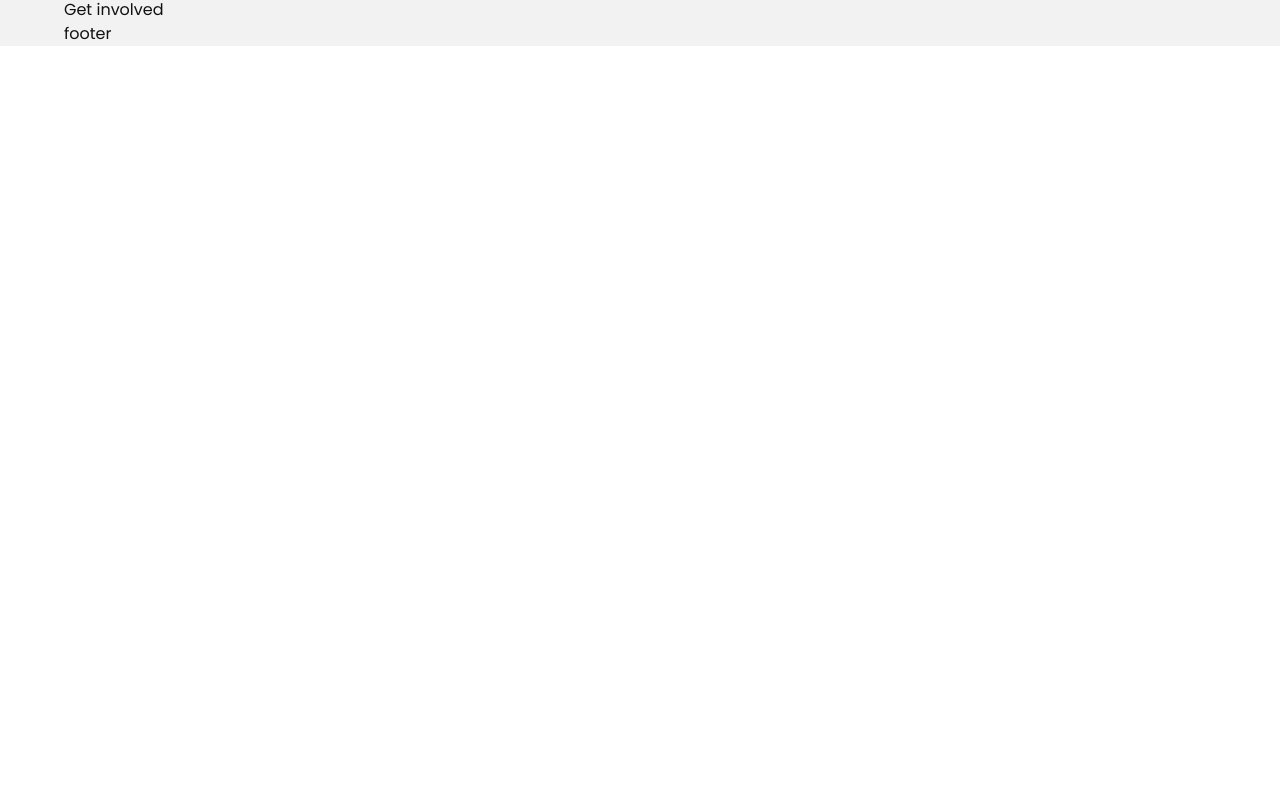
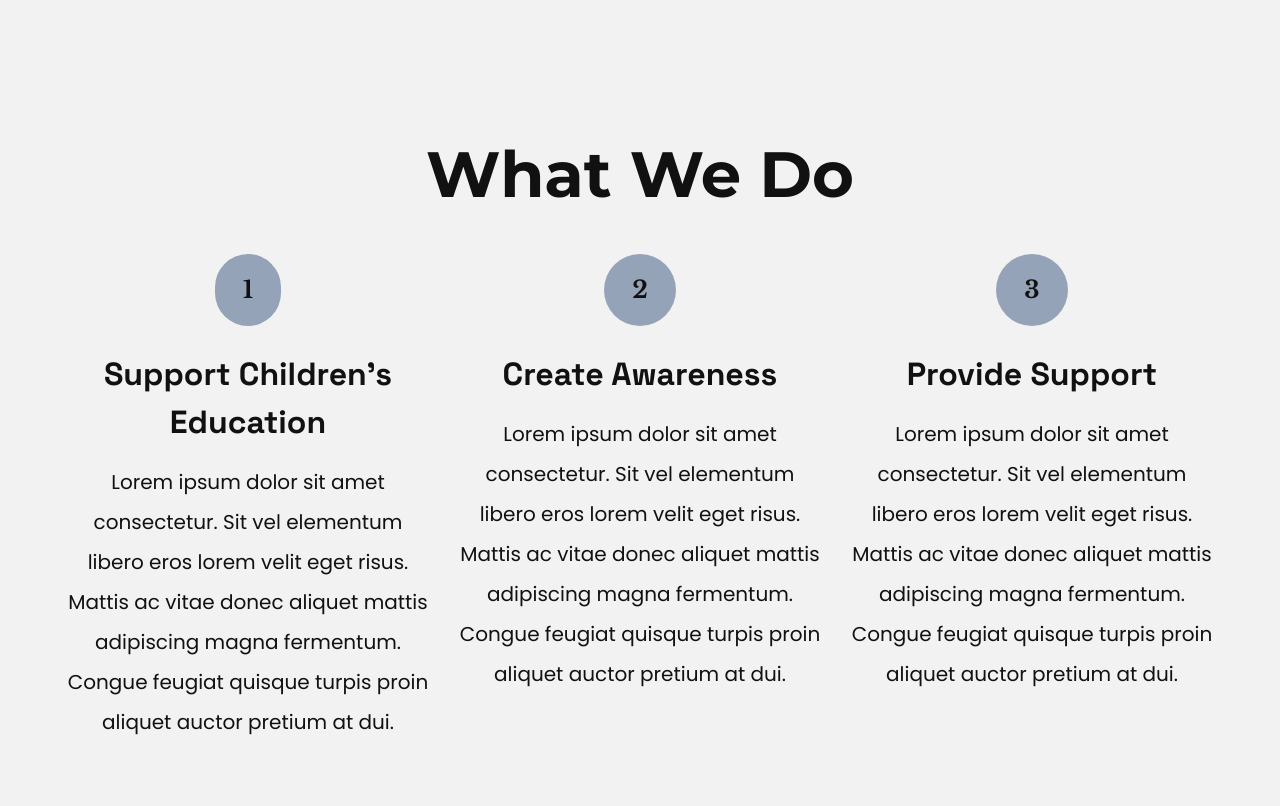
Before and after one commit to eniiku/songs_of_laughter, a React (Vite) app: page / in a window 1280 px wide. Shown: the part 2194-3000 px from the top of the page. Before the commit the page ends 2240 px from the top, so only its background shows below. Built offline with nearby package versions, Linux system fonts and the light colour scheme.

Commit message:
feat(App): create desktop view for what we do section

```diff
--- a/src/App.tsx
+++ b/src/App.tsx
@@ -46,7 +46,7 @@ const App = () => {
 
       {/* About Section */}
 
-      <div id='about' className='grid grid-cols-2 min-h-screen'>
+      <div id='about' className='grid grid-cols-2 min-h-screen my-32'>
         <div className='my-auto'>
           <h1 className='font-montserrat font-bold text-6xl mb-4 leading-[1.25]'>
             About Our Company
@@ -65,6 +65,41 @@ const App = () => {
         <div className='w-full h-full bg-blue-300'></div>
       </div>
 
+      {/* What We Do Section */}
+
+      <div id='what-we-do' className='min-h-screen text-center my-32'>
+        <h1 className='font-montserrat font-bold text-[64px]'>What We Do</h1>
+
+        <div className='w-full grid grid-cols-3 gap-6 mt-8'>
+          {[
+            {
+              title: 'Support Children’s Education',
+              text: 'Lorem ipsum dolor sit amet consectetur. Sit vel elementum libero eros lorem velit eget risus. Mattis ac vitae donec aliquet mattis adipiscing magna fermentum. Congue feugiat quisque turpis proin aliquet auctor pretium at dui.',
+            },
+            {
+              title: 'Create Awareness',
+              text: 'Lorem ipsum dolor sit amet consectetur. Sit vel elementum libero eros lorem velit eget risus. Mattis ac vitae donec aliquet mattis adipiscing magna fermentum. Congue feugiat quisque turpis proin aliquet auctor pretium at dui.',
+            },
+            {
+              title: 'Provide Support',
+              text: 'Lorem ipsum dolor sit amet consectetur. Sit vel elementum libero eros lorem velit eget risus. Mattis ac vitae donec aliquet mattis adipiscing magna fermentum. Congue feugiat quisque turpis proin aliquet auctor pretium at dui.',
+            },
+          ].map((cardItem, index) => (
+            <div key={cardItem.title} className='w-full'>
+              <div className='font-libre text-2xl text-center rounded-full py-5 px-7 bg-slate-400 w-fit mx-auto'>
+                {index + 1}
+              </div>
+
+              <h1 className='font-space font-bold text-[32px] mb-4 mt-6'>
+                {cardItem.title}
+              </h1>
+
+              <p className='text-xl leading-[2]'>{cardItem.text}</p>
+            </div>
+          ))}
+        </div>
+      </div>
+
       <div>Get involved</div>
 
       <div>footer</div>
```
